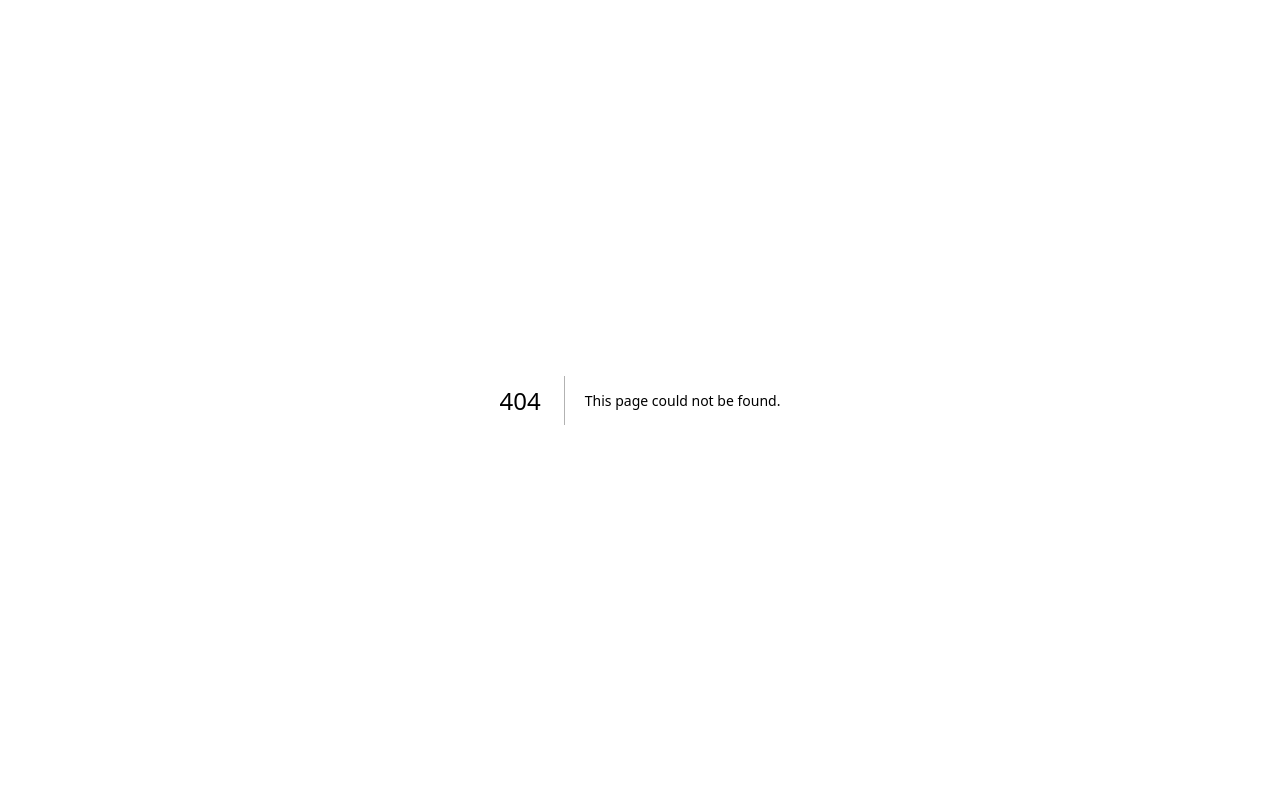
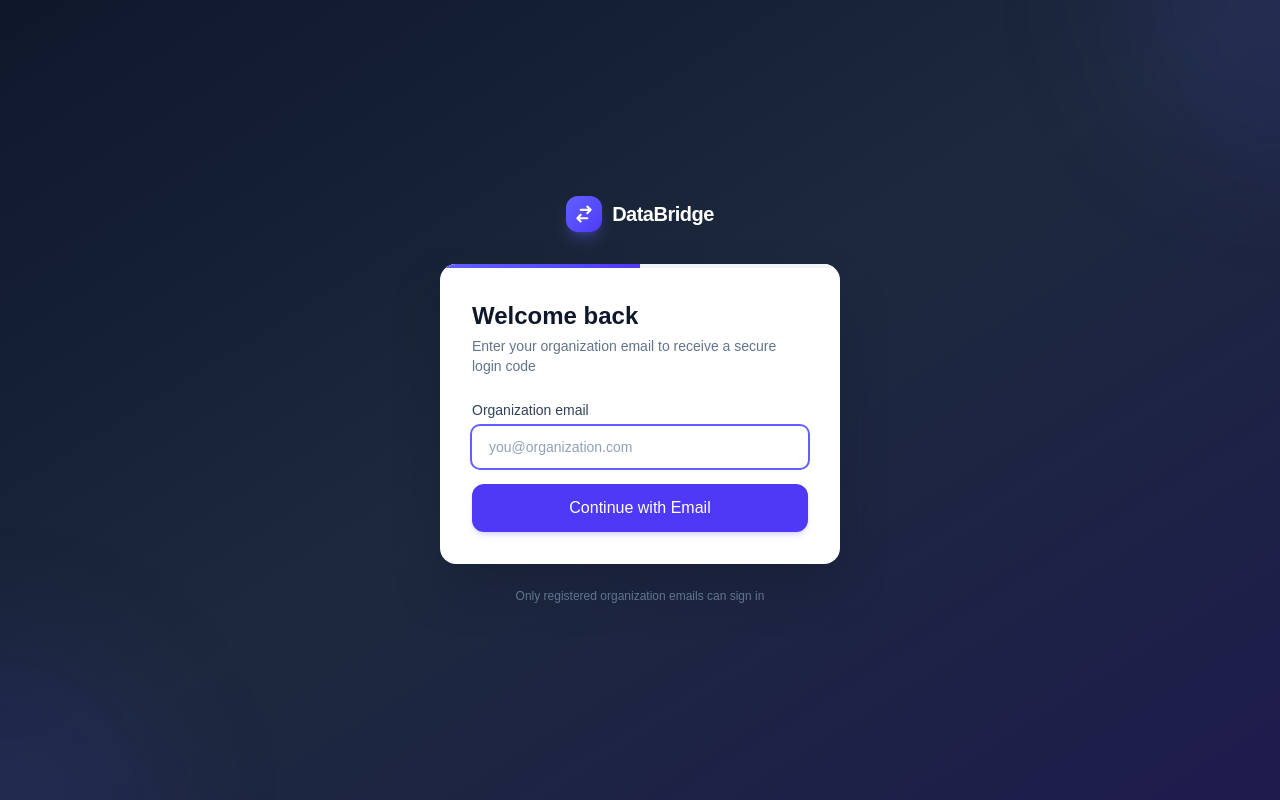
Before and after one commit to Zee-Gg/multi-org-transfer-system, a Next.js app: page /login in a window 1280 px wide. Before the commit this address had no page. Built offline with nearby package versions, Linux system fonts and the light colour scheme.

Commit message:
create login page with email→otp two-step flow

```diff
--- /dev/null
+++ b/app/(auth)/login/page.tsx
@@ -0,0 +1,75 @@
+"use client";
+import { useState } from "react";
+import EmailForm from "@/components/auth/EmailForm";
+import OtpForm   from "@/components/auth/OtpForm";
+import type { Metadata } from "next";
+
+type Step = "email" | "otp";
+
+export default function LoginPage() {
+  const [step, setStep]   = useState<Step>("email");
+  const [email, setEmail] = useState("");
+
+  function handleEmailSuccess(submittedEmail: string) {
+    setEmail(submittedEmail);
+    setStep("otp");
+  }
+
+  return (
+    <div className="min-h-screen flex items-center justify-center bg-gradient-to-br from-slate-900 via-slate-800 to-indigo-950 p-4">
+      {/* Background decoration */}
+      <div className="absolute inset-0 overflow-hidden pointer-events-none">
+        <div className="absolute -top-40 -right-40 w-80 h-80 rounded-full bg-indigo-500/10 blur-3xl" />
+        <div className="absolute -bottom-40 -left-40 w-80 h-80 rounded-full bg-indigo-600/10 blur-3xl" />
+      </div>
+
+      <div className="relative w-full max-w-[400px]">
+        {/* Wordmark */}
+        <div className="flex items-center justify-center gap-2.5 mb-8">
+          <div className="w-9 h-9 rounded-xl bg-gradient-to-br from-indigo-500 to-indigo-600 flex items-center justify-center shadow-lg shadow-indigo-500/30">
+            <svg className="w-5 h-5 text-white" fill="none" viewBox="0 0 24 24" stroke="currentColor" strokeWidth={2.5}>
+              <path strokeLinecap="round" strokeLinejoin="round" d="M8 7h12m0 0l-4-4m4 4l-4 4m0 6H4m0 0l4 4m-4-4l4-4" />
+            </svg>
+          </div>
+          <span className="text-white font-bold text-xl tracking-tight">DataBridge</span>
+        </div>
+
+        {/* Card */}
+        <div className="bg-white rounded-2xl shadow-2xl shadow-slate-900/50 overflow-hidden">
+          {/* Step indicator */}
+          <div className="h-1 bg-slate-100">
+            <div
+              className="h-full bg-gradient-to-r from-indigo-500 to-indigo-600 transition-all duration-500"
+              style={{ width: step === "email" ? "50%" : "100%" }}
+            />
+          </div>
+
+          <div className="p-8">
+            {step === "email" ? (
+              <div className="animate-fade-in">
+                <h1 className="text-2xl font-bold text-slate-900 mb-1">Welcome back</h1>
+                <p className="text-sm text-slate-500 mb-6">
+                  Enter your organization email to receive a secure login code
+                </p>
+                <EmailForm onSuccess={handleEmailSuccess} />
+              </div>
+            ) : (
+              <div className="animate-fade-in">
+                <h1 className="text-2xl font-bold text-slate-900 mb-1">Check your email</h1>
+                <p className="text-sm text-slate-500 mb-1">
+                  We sent a 6-digit code to
+                </p>
+                <p className="text-sm font-semibold text-indigo-600 mb-6 truncate">{email}</p>
+                <OtpForm email={email} onBack={() => setStep("email")} />
+              </div>
+            )}
+          </div>
+        </div>
+
+        <p className="text-center text-slate-500 text-xs mt-6">
+          Only registered organization emails can sign in
+        </p>
+      </div>
+    </div>
+  );
+}
```
